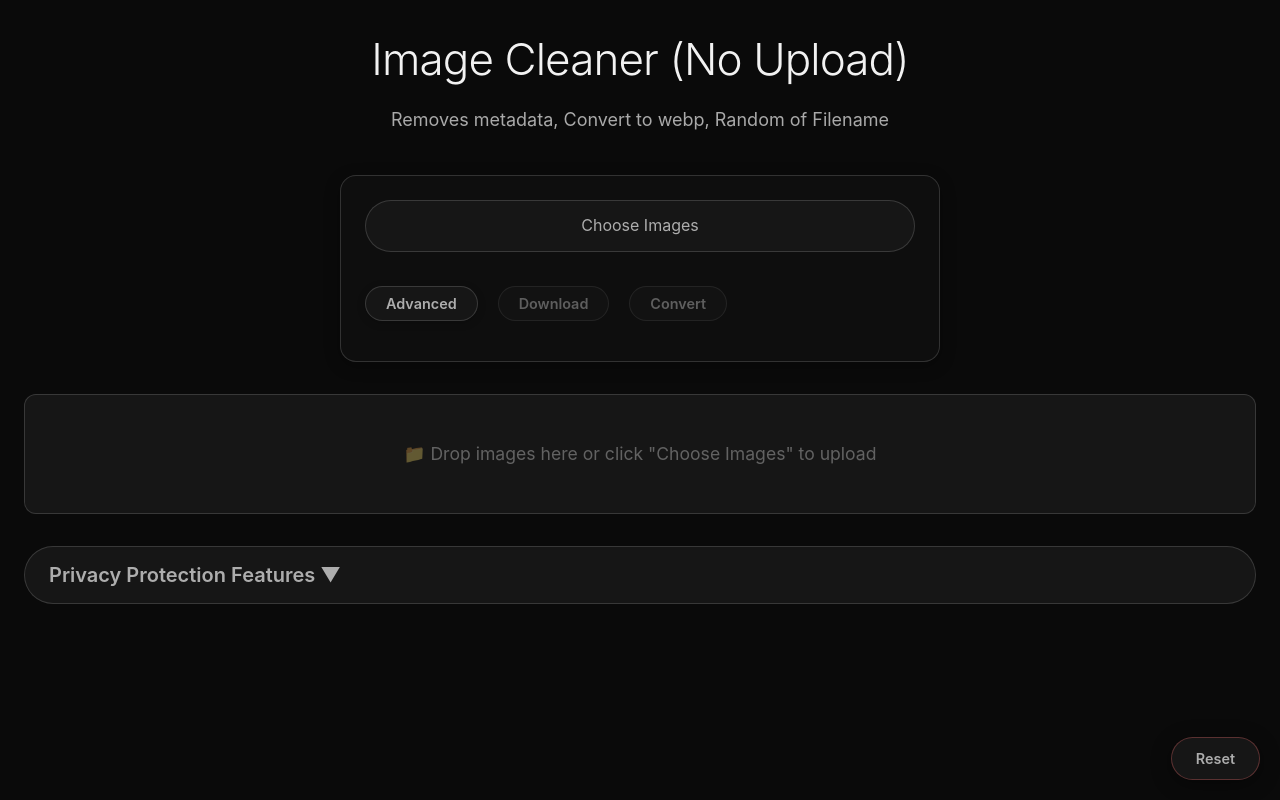
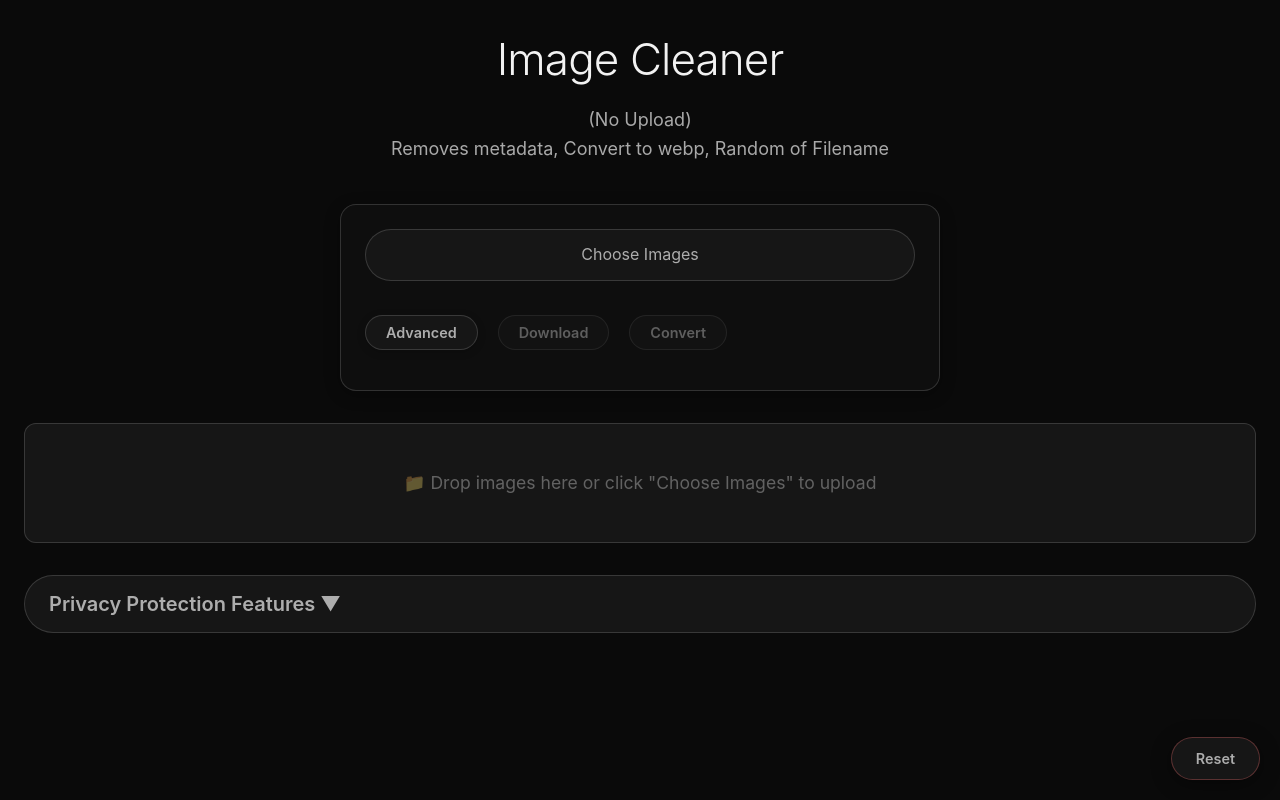
Before and after one commit to rachit9876/metacleaner, a plain HTML site: page index.html in a window 1280 px wide. Drawn offline with nearby package versions, Linux system fonts and the light colour scheme.

Commit message:
Update index.html

```diff
--- a/index.html
+++ b/index.html
@@ -21,8 +21,8 @@
 <script src="https://cdnjs.cloudflare.com/ajax/libs/jszip/3.10.1/jszip.min.js"></script>
 </head>
 <body class="dark-theme">
-<h2>Image Cleaner (No Upload)</h2>
-<p class="subtitle">Removes metadata, Convert to webp, Random of Filename</p>
+<h2>Image Cleaner</h2>
+<p class="subtitle">(No Upload)<br>Removes metadata, Convert to webp, Random of Filename</p>
 
 <div class="container">
   <div class="row">
```
